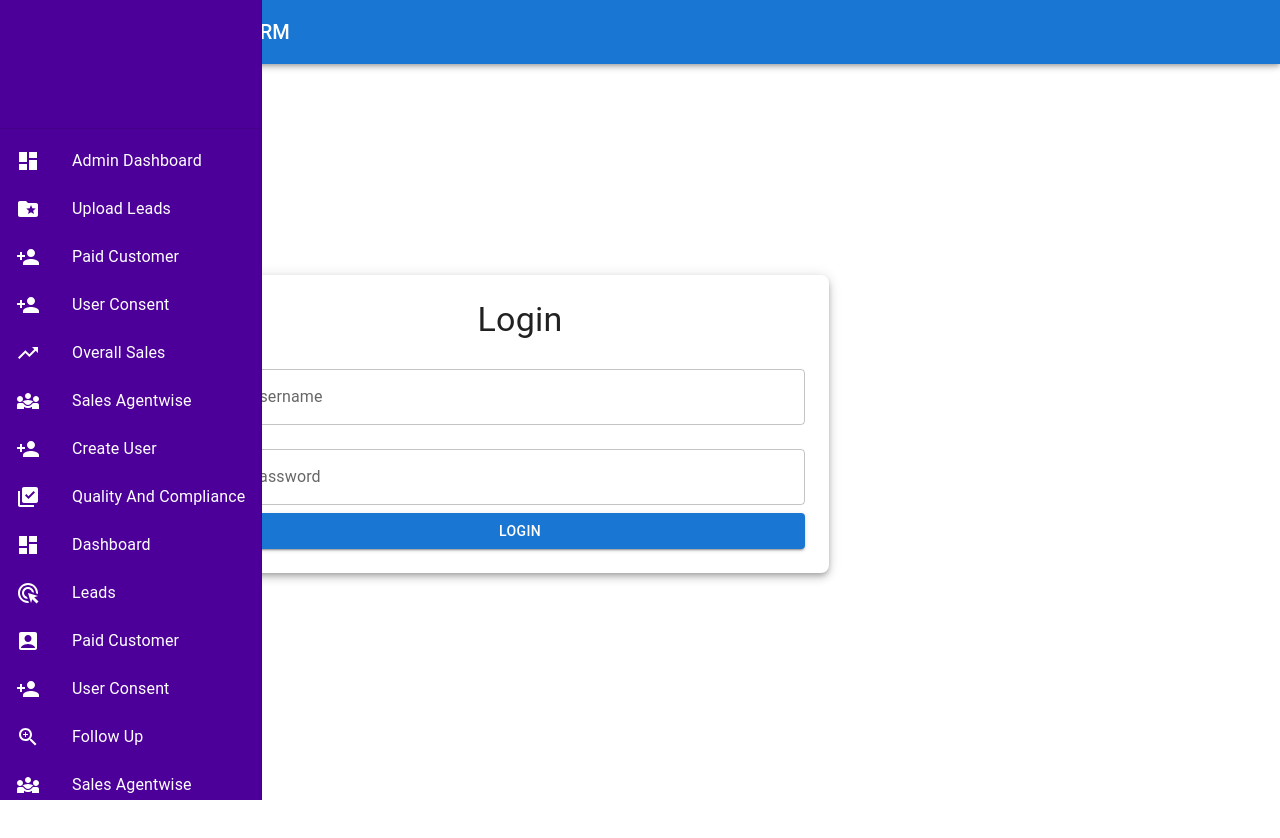
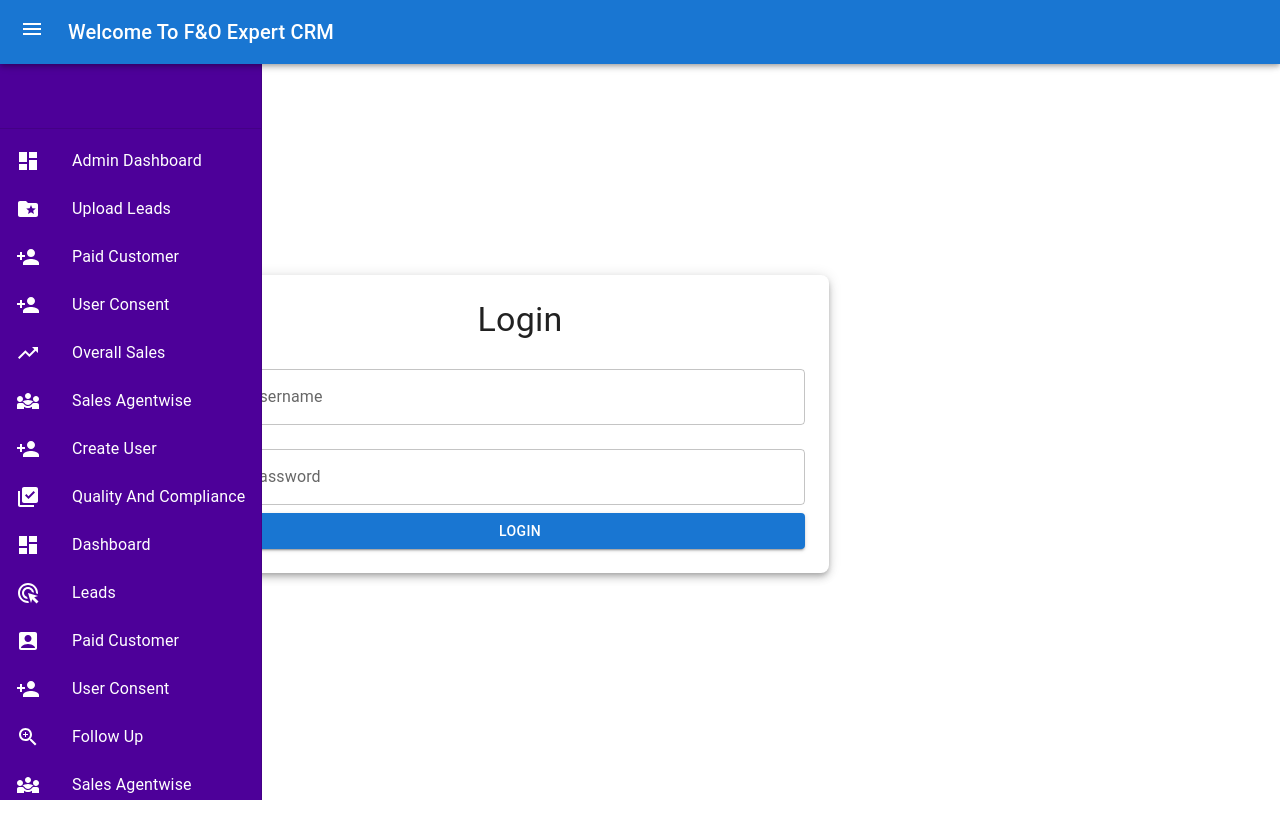
Before and after one commit to Nishthayadava/fando-frontend, a React (Create React App) app: page /login in a window 1280 px wide. Shown: the top 838 px of the page. Built offline with nearby package versions, Linux system fonts and the light colour scheme.

Commit message:
Update Header.js

```diff
--- a/src/components/common/Header.js
+++ b/src/components/common/Header.js
@@ -1,19 +1,14 @@
-// Header.js
 import React from 'react';
 import { AppBar, Toolbar, IconButton, Typography } from '@mui/material';
-import MenuIcon from '@mui/icons-material/Menu';
+import MenuIcon from '@mui/icons-material/Menu'; // Open Drawer Icon
+import ChevronLeftIcon from '@mui/icons-material/ChevronLeft'; // Close Drawer Icon
 
-const Header = () => {
-    const [open, setOpen] = React.useState(true); // Default to open
-
-    const handleDrawerOpen = () => {
-        setOpen(true);
-      };
-
+const Header = ({ handleDrawerOpen, handleDrawerClose, open }) => {
   return (
-    <AppBar position="fixed">
-
+    <AppBar position="fixed" sx={{ zIndex: (theme) => theme.zIndex.drawer + 1 }}>
       <Toolbar>
+        {/* Open drawer button */}
+        {!open && (
           <IconButton
             color="inherit"
             aria-label="open drawer"
@@ -21,16 +16,33 @@ const Header = () => {
             edge="start"
             sx={{
               mr: 2,
-                ...(open && { display: 'none' }),
+              display: { xs: 'block', sm: 'block' },
             }}
           >
             <MenuIcon />
           </IconButton>
+        )}
+
+        {/* Close drawer button */}
+        {open && (
+          <IconButton
+            color="inherit"
+            aria-label="close drawer"
+            onClick={handleDrawerClose}
+            edge="start"
+            sx={{
+              mr: 2,
+              display: { xs: 'block', sm: 'block' },
+            }}
+          >
+            <ChevronLeftIcon />
+          </IconButton>
+        )}
+
         <Typography variant="h6" noWrap component="div">
           Welcome To F&O Expert CRM
         </Typography>
       </Toolbar>
-
     </AppBar>
   );
 };
```
Lines whose indentation alone changed are shown as unchanged.
